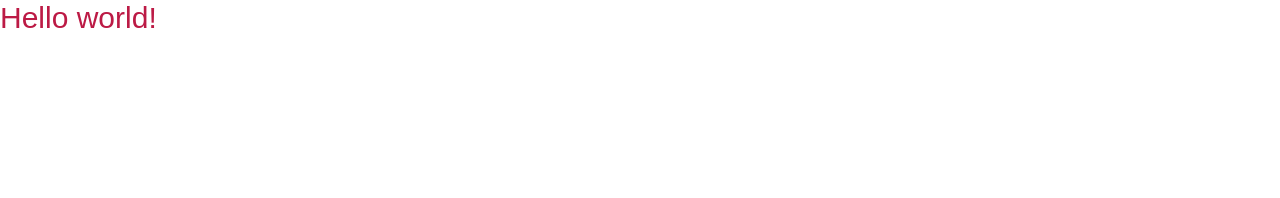
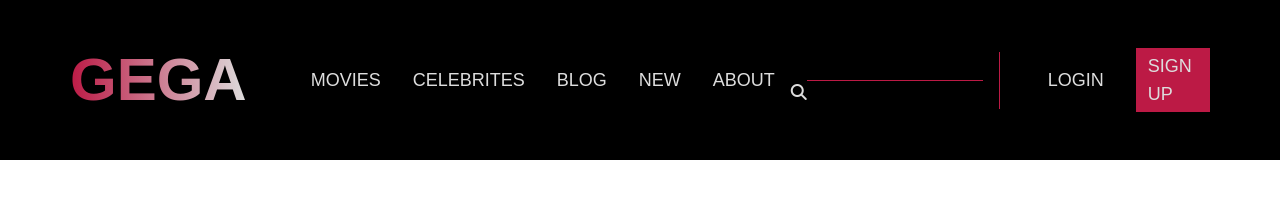
Before and after one commit to babacanserkan/gega-webstie, a website: page public/index.html in a window 1280 px wide. Drawn offline with Linux system fonts and the light colour scheme; a web font is replaced by a local one.

Commit message:
header completed

```diff
--- a/public/index.html
+++ b/public/index.html
@@ -10,10 +10,66 @@
          href="https://fonts.googleapis.com/css2?family=Gemunu+Libre:wght@400;700&family=Open+Sans&display=swap"
          rel="stylesheet"
       />
+      <!-- Font Awesome -->
+      <link
+         rel="stylesheet"
+         href="https://cdnjs.cloudflare.com/ajax/libs/font-awesome/6.4.2/css/all.min.css"
+         integrity="sha512-z3gLpd7yknf1YoNbCzqRKc4qyor8gaKU1qmn+CShxbuBusANI9QpRohGBreCFkKxLhei6S9CQXFEbbKuqLg0DA=="
+         crossorigin="anonymous"
+         referrerpolicy="no-referrer"
+      />
       <!-- CSS LIB -->
       <link href="./css/output.css" rel="stylesheet" />
    </head>
    <body>
-      <div class="container"><h1 class="text-3xl font-gemunu text-gega-red">Hello world!</h1></div>
+      <!-- Header section -->
+      <header class="bg-black py-12 text-gega-grey font-gemunu uppercase">
+         <!-- Header container -->
+         <div class="container flex items-center justify-between space-x-16">
+            <!-- Logo -->
+            <a
+               href="#"
+               class="text-6xl font-bold text-gega-grey text-transparent bg-gradient-to-r bg-clip-text from-gega-red to-gega-grey"
+               >GEGA</a
+            >
+            <!-- Navigation -->
+            <nav class="flex justify-between flex-1">
+               <!-- Menu -->
+               <div class="flex items-center text-lg space-x-8">
+                  <a href="#" class="hover:text-gega-melon transition duration-500">movies</a>
+                  <a href="#" class="hover:text-gega-melon transition duration-500">celebrites</a>
+                  <a href="#" class="hover:text-gega-melon transition duration-500">blog</a>
+                  <a href="#" class="hover:text-gega-melon transition duration-500">new</a>
+                  <a href="#" class="hover:text-gega-melon transition duration-500">about</a>
+               </div>
+               <!-- Login Area -->
+               <div class="flex items-center space-x-8">
+                  <!-- Search Area -->
+                  <form>
+                     <div class="group border-r px-4 mx-4 py-1 border-gega-red">
+                        <input
+                           type="text"
+                           class="bg-transparent border-b border-gega-red focus:outline-none w-44"
+                        />
+                        <button class="-ml-4">
+                           <i
+                              class="fas fa-search hover:text-gega-red transition-all duration-500"
+                           ></i>
+                        </button>
+                     </div>
+                  </form>
+                  <!-- Signup Area -->
+                  <div class="flex items-center space-x-8 text-lg">
+                     <a href="#">Login</a>
+                     <a
+                        href="#"
+                        class="bg-gega-red px-3 py-1 hover:bg-rose-600 hover:text-gega-grey cursor-pointer transition duration-500"
+                        >sign up</a
+                     >
+                  </div>
+               </div>
+            </nav>
+         </div>
+      </header>
    </body>
 </html>
--- a/tailwind.config.js
+++ b/tailwind.config.js
@@ -4,6 +4,11 @@ module.exports = {
    theme: {
       container: {
          center: true,
+         screens: {
+            lg: "1140px",
+            xl: "1140px",
+            "2xl": "1140px",
+         },
       },
 
       extend: {
```
Also changed, not shown: public/css/output.css.
